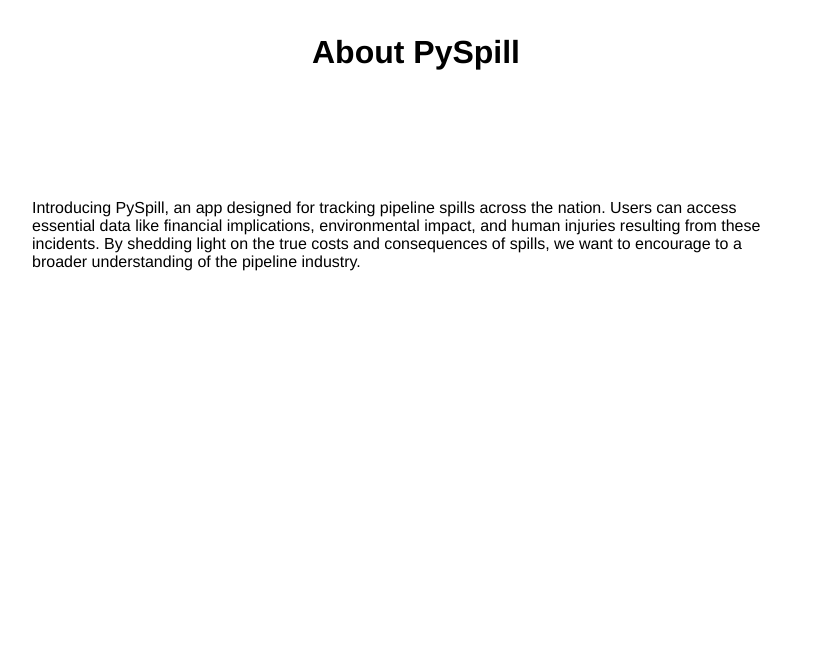
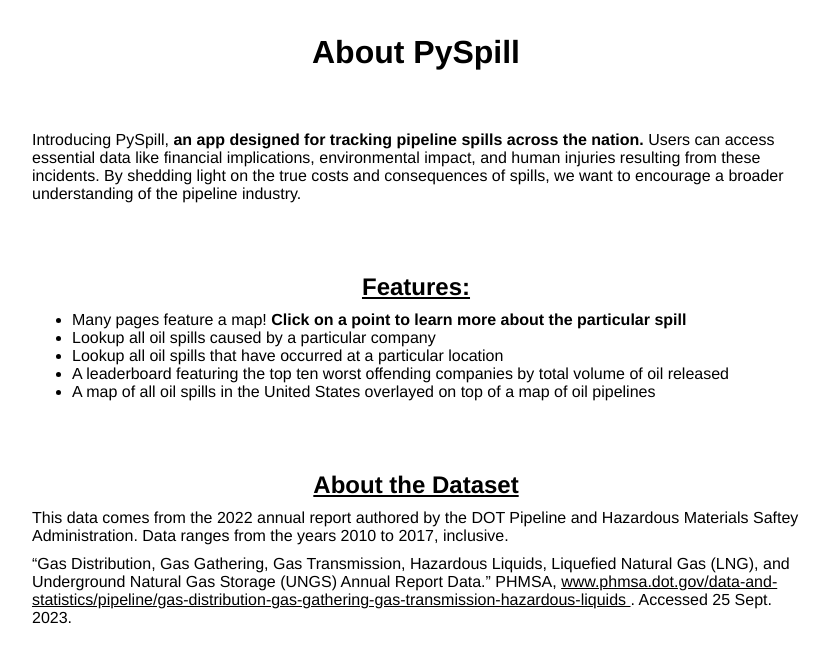
Before and after one commit to CS257-F23/team-project-c, a Flask app: page /about in a window 1280 px wide. Shown: the part 66-729 px from the top of the page, without its empty margins (224-1053 px from the left). Run offline with Flask 3, Linux system fonts and the light colour scheme; some libraries are stand-ins or nearby versions.

Commit message:
Added more information to the about page

```diff
--- a/ProductionCode/utils.py
+++ b/ProductionCode/utils.py
@@ -14,7 +14,7 @@ default_map_style = {
     'size':10,
     'color':'#FEBF00',
     'map-type':'satellite-streets'
-    }
+}
 
 
 def generate_map(coordinates, style=default_map_style):
--- a/static/css/style.css
+++ b/static/css/style.css
@@ -400,13 +400,35 @@ div.plot-container {
   text-align: center;
 }
 
+.about-intro-text {
+    padding-top: 50px;
+}
+
 .about-page-container p {
-  margin-top: 10%;
+  margin-top: 10px;
   margin-left: 20%;
   margin-right: 20%;
   text-align: left;
 }
 
+.about-page-container h2 {
+  margin-top: 70px;
+  margin-left: 20%;
+  margin-right: 20%;
+  text-decoration: underline;
+}
+
+.about-page-container a {
+    text-decoration: underline;
+}
+
+.about-page-container ul {
+    margin-top: 10px;
+    margin-left: 20%;
+    margin-right: 20%;
+    text-align: left;
+  }
+
 .fullscreen-map {
   margin-top: 60px;
 }
--- a/templates/about.html
+++ b/templates/about.html
@@ -3,6 +3,7 @@
   <head>
     <title>PySpill</title>
     <script src="https://unpkg.com/typed.js@2.0.16/dist/typed.umd.js"></script>
+    <script src="https://jamescommons.github.io/pong-website-plugin/pong.js"></script>
     <link
       rel="shortcut icon"
       href="{{ url_for('static', filename='favicon.png') }}"
@@ -42,12 +43,34 @@
     </div>
     <div class="about-page-container">
       <h1>About PySpill</h1>
+      <p class="about-intro-text">
+        Introducing PySpill, <strong>an app designed for tracking pipeline spills
+        across the nation.</strong> Users can access essential data like financial
+        implications, environmental impact, and human injuries resulting
+        from these incidents. By shedding light on the true costs and
+        consequences of spills, we want to encourage a broader
+        understanding of the pipeline industry.
+      </p>
+      <h2>Features:</h2>
+      <ul>
+        <li>Many pages feature a map! <strong>Click on a point to learn more about the particular spill</strong></li>
+        <li>Lookup all oil spills caused by a particular company</li>
+        <li>Lookup all oil spills that have occurred at a particular location</li>
+        <li>A leaderboard featuring the top ten worst offending companies by total volume of oil released</li>
+        <li>A map of all oil spills in the United States overlayed on top of a map of oil pipelines</li>
+      </ul>
+      <h2>About the Dataset</h2>
       <p>
-        Introducing PySpill, an app designed for tracking pipeline spills across
-        the nation. Users can access essential data like financial implications,
-        environmental impact, and human injuries resulting from these incidents.
-        By shedding light on the true costs and consequences of spills, we want
-        to encourage to a broader understanding of the pipeline industry.
+        This data comes from the 2022 annual report authored by the DOT Pipeline and Hazardous Materials
+        Saftey Administration. Data ranges from the years 2010 to 2017, inclusive.
+      </p>
+      <p>
+        “Gas Distribution, Gas Gathering, Gas Transmission, Hazardous Liquids, Liquefied Natural Gas (LNG),
+        and Underground Natural Gas Storage (UNGS) Annual Report Data.” PHMSA,
+        <a href="https://www.phmsa.dot.gov/data-and-statistics/pipeline/gas-distribution-gas-gathering-gas-transmission-hazardous-liquids">
+          www.phmsa.dot.gov/data-and-statistics/pipeline/gas-distribution-gas-gathering-gas-transmission-hazardous-liquids
+        </a>.
+        Accessed 25 Sept. 2023.
       </p>
     </div>
   </body>
--- a/templates/home.html
+++ b/templates/home.html
@@ -52,10 +52,10 @@
           </h1>
           <p id="fadeInText">
             Introducing PySpill, <strong>an app designed for tracking pipeline spills
-              across the nation.</strong> Users can access essential data like financial
+            across the nation.</strong> Users can access essential data like financial
             implications, environmental impact, and human injuries resulting
             from these incidents. By shedding light on the true costs and
-            consequences of spills, we want to encourage to a broader
+            consequences of spills, we want to encourage a broader
             understanding of the pipeline industry.
           </p>
         </div>
```
